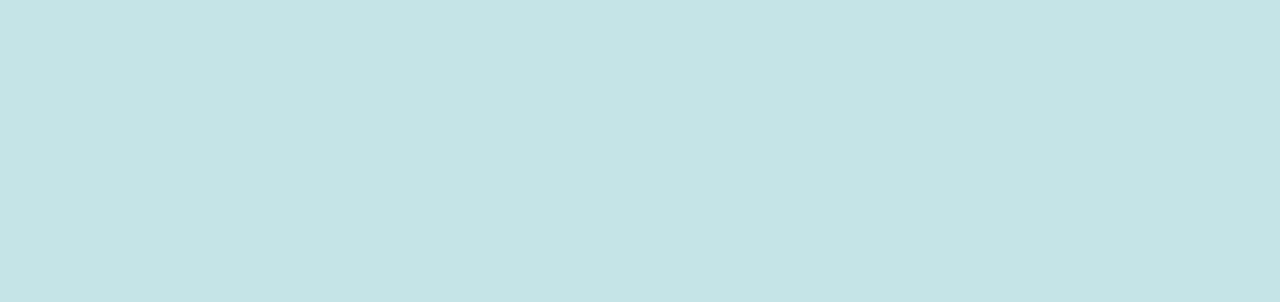
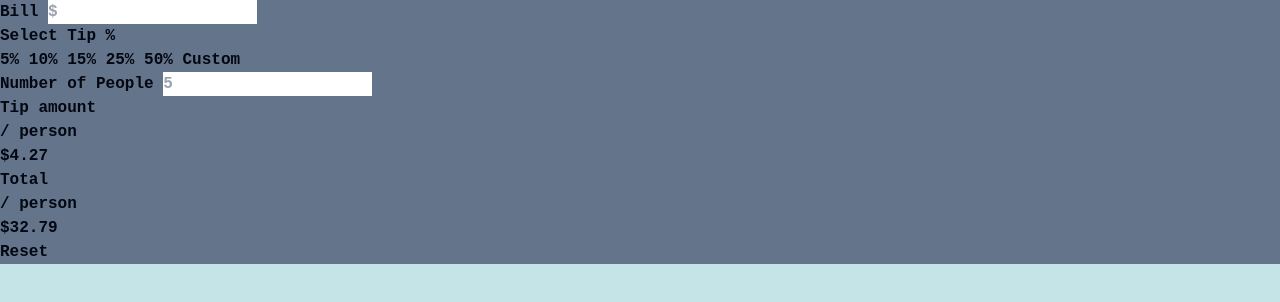
Before and after one commit to tenoriobn/projeto-19, a plain HTML site: page index.html in a window 1280 px wide. Drawn offline with Linux system fonts and the light colour scheme.

Commit message:
Criando estrutura HTML

```diff
--- a/index.html
+++ b/index.html
@@ -8,14 +8,40 @@
     <link rel="shortcut icon" href="assets/img/favicon-32x32.png" type="image/x-icon">
     <title>Frontend Mentor | Tip calculator app</title>
 </head>
-<body class="bg-lightGrayishCyan font-space font-bold">
-    <main class="">
+<body class="bg-lightGrayishCyan text-gray-950 font-space font-bold h-screen">
+    <main class="bg-slate-500">
         <section class="">
+            <label for="" class="">Bill</label>
+            <input type="text" id="" class="" placeholder="$">
 
+            <div class="">
+                <h2 class="">Select Tip %</h2>
+                <button class="">5%</button>
+                <button class="">10%</button>
+                <button class="">15%</button>
+                <button class="">25%</button>
+                <button class="">50%</button>
+                <button class="">Custom</button>
+            </div>
+
+            <label for="" class="">Number of People</label>
+            <input type="text" id="" class="" placeholder="5">
         </section>
 
         <section class="">
+            <div class="">
+                <h2 class="">Tip amount</h2>
+                <p class="">/ person</p>
+                <h3 class="">$4.27</h3>
+            </div>
 
+            <div class="">
+                <h2 class="">Total</h2>
+                <p class="">/ person</p>
+                <h3 class="">$32.79</h3>
+            </div>
+
+            <button class="">Reset</button>
         </section>
     </main>
 
```
Also changed, not shown: assets/css/base/tailwind.css.
